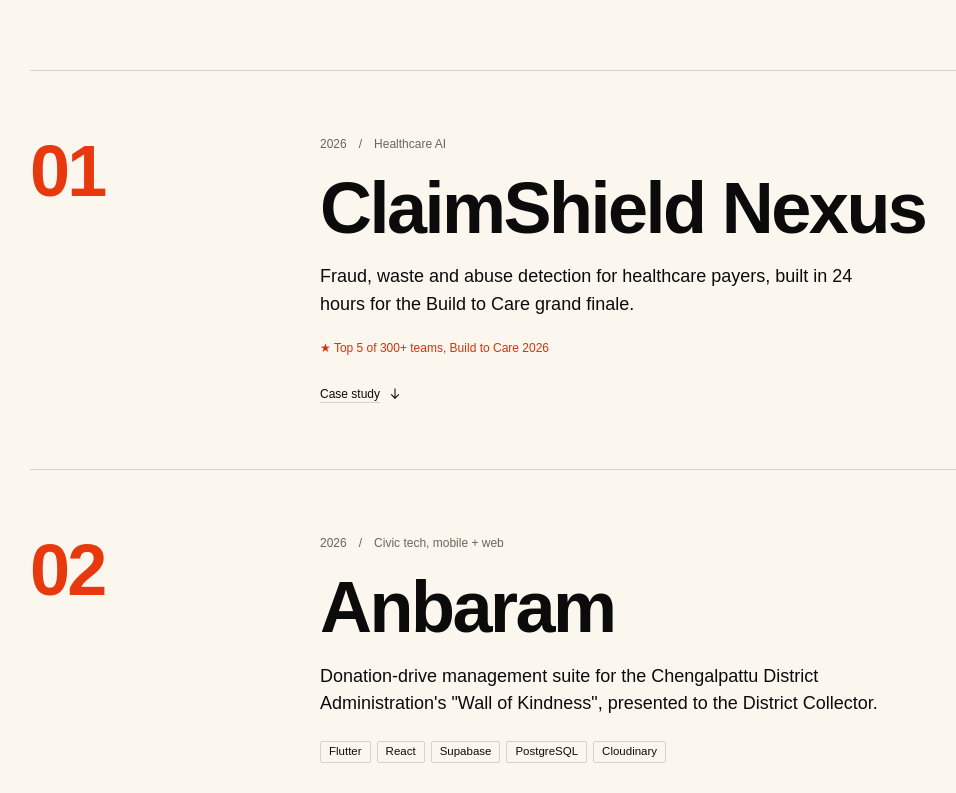
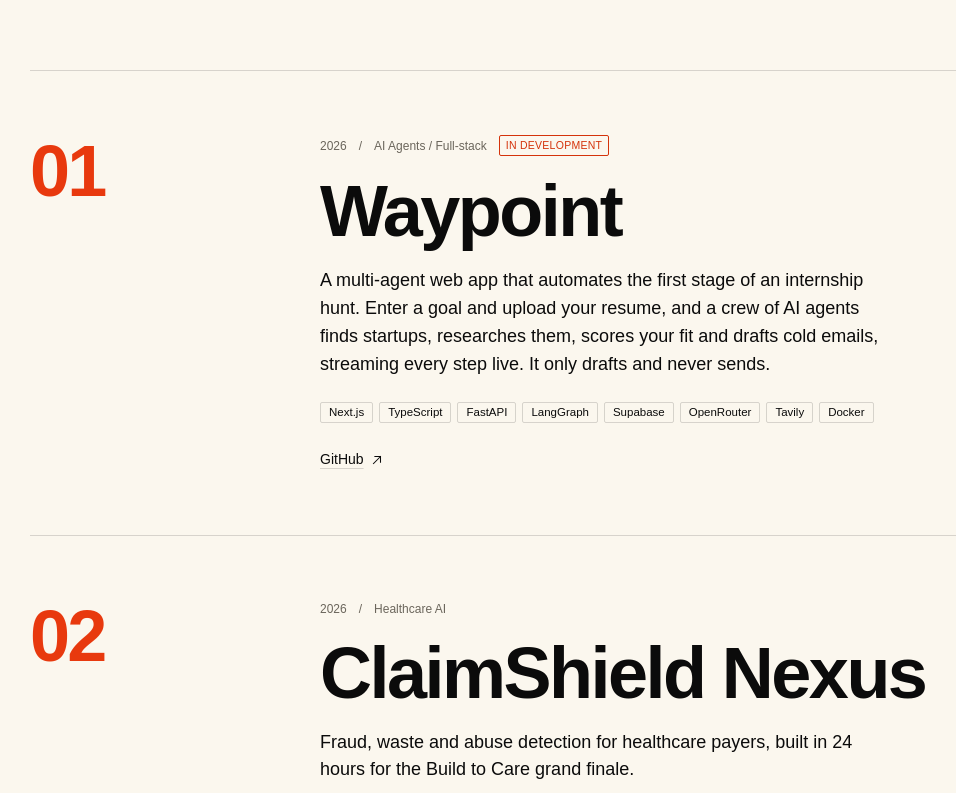
Before and after one commit to jeffreysolomon123/jeffreysolomon, a Next.js app: page / in a window 1280 px wide. Shown: the part 1900-2693 px from the top of the page, without its empty margins (42-998 px from the left). Built offline with nearby package versions, Linux system fonts and the light colour scheme; a web font is replaced by a local one.

Commit message:
content: add Waypoint as the first flagship project

```diff
--- a/src/data/projects.ts
+++ b/src/data/projects.ts
@@ -7,7 +7,8 @@ export type Project = {
   summary: string;
   stack: string[];
   links: { github?: string; live?: string };
-  status?: "In progress";
+  /** Small tag next to the year, e.g. "In development". Delete the field to hide it. */
+  status?: "In progress" | "In development";
   /** Short recognition line, e.g. a hackathon result. */
   award?: string;
   /** Flagships render large at the top of the list. */
@@ -17,6 +18,19 @@ export type Project = {
 };
 
 export const projects: Project[] = [
+  {
+    slug: "waypoint",
+    title: "Waypoint",
+    year: "2026",
+    category: "AI Agents / Full-stack",
+    summary:
+      "A multi-agent web app that automates the first stage of an internship hunt. Enter a goal and upload your resume, and a crew of AI agents finds startups, researches them, scores your fit and drafts cold emails, streaming every step live. It only drafts and never sends.",
+    stack: ["Next.js", "TypeScript", "FastAPI", "LangGraph", "Supabase", "OpenRouter", "Tavily", "Docker"],
+    // TODO(jeffrey): add the Waypoint live link once it's deployed.
+    links: { github: "https://github.com/jeffreysolomon123/Waypoint" },
+    status: "In development",
+    flagship: true,
+  },
   {
     slug: "claimshield-nexus",
     title: "ClaimShield Nexus",
```
